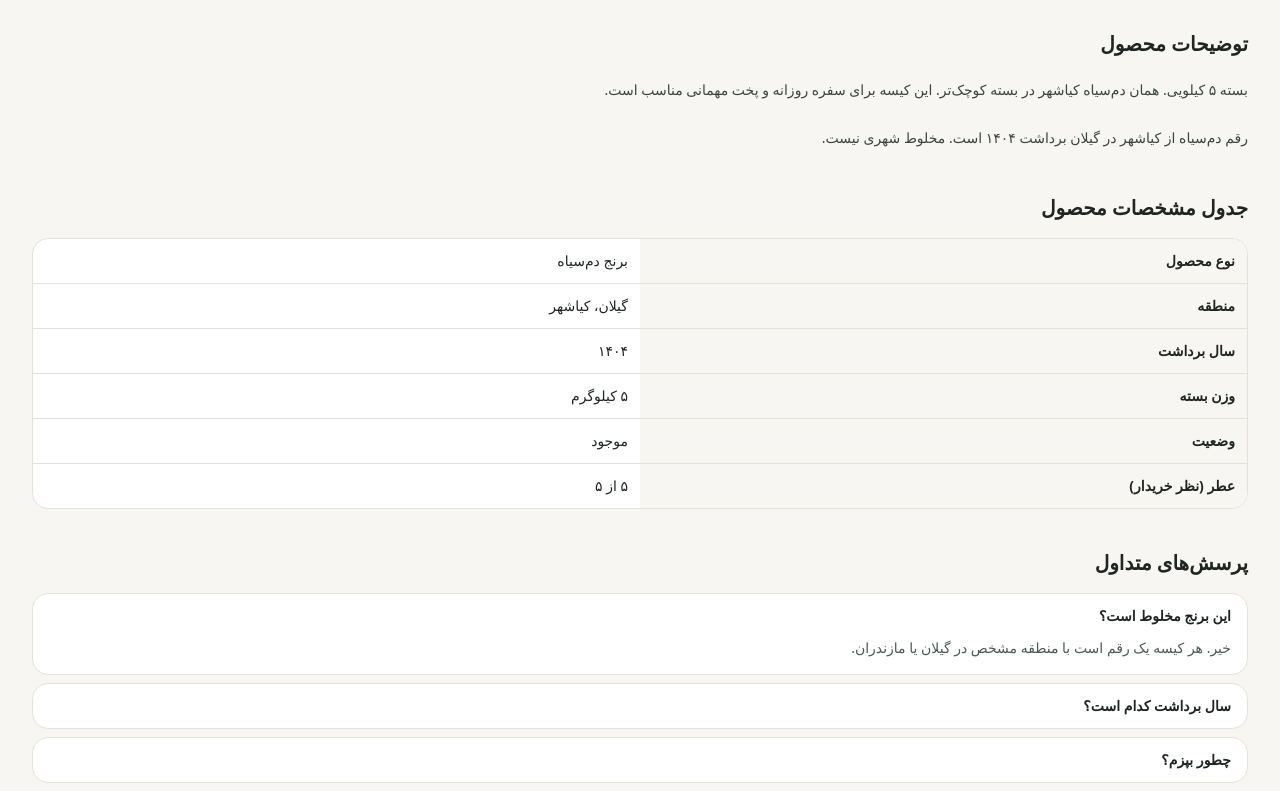
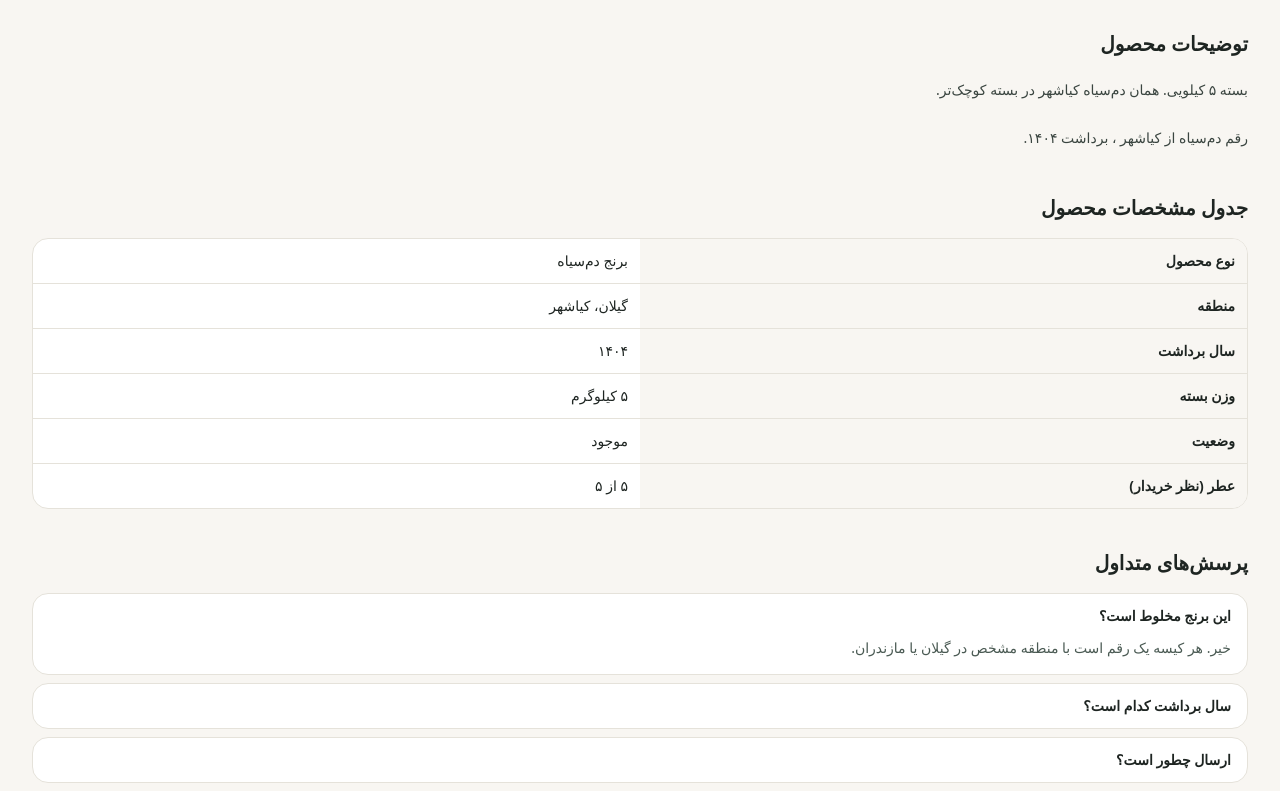
Before and after one commit to mohammad067/-, a Next.js app: page /products/domsiah-gilan-aromatic in a window 1280 px wide. Shown: the part 800-1591 px from the top of the page. Built offline with nearby package versions, Linux system fonts and the light colour scheme; a small style sheet from the web is missing.

Commit message:
fix(pdp): switch weight variant in place without navigation

```diff
--- a/src/features/product-catalog/components/ProductDetailContent.tsx
+++ b/src/features/product-catalog/components/ProductDetailContent.tsx
@@ -19,7 +19,7 @@ const EXTRA_SHOTS = [
 const FAQS = [
   { q: "این برنج مخلوط است؟", a: "خیر. هر کیسه یک رقم است با منطقه مشخص در گیلان یا مازندران." },
   { q: "سال برداشت کدام است؟", a: "برداشت ۱۴۰۴ روی کیسه نوشته شده." },
-  { q: "چطور بپزم؟", a: "کرایه بر اساس وزن کل سبد و استان گیرنده حساب می‌شود." },
+  { q: "ارسال چطور است؟", a: "کرایه بر اساس وزن کل سبد و استان گیرنده حساب می‌شود." },
   { q: "اگر از پخت راضی نبودم چی؟", a: "پیگیری می‌کنیم. ادعای آزمایشگاه یا ارگانیک نداریم." },
 ];
 
@@ -29,15 +29,23 @@ export const ProductDetailContent: React.FC<{ product: Product }> = ({ product }
   const [qty, setQty] = useState(1);
   const [shot, setShot] = useState(0);
   const [openFaq, setOpenFaq] = useState<number | null>(0);
+  const [activeId, setActiveId] = useState(product.id);
 
   const weights = useMemo(
     () => MOCK_PRODUCTS.filter((p) => p.variety === product.variety && p.region === product.region),
     [product]
   );
-  const active = weights.find((p) => p.id === product.id) || product;
+  const active = weights.find((p) => p.id === activeId) || product;
   const gallery = [active.imageUrl, ...EXTRA_SHOTS.filter((url) => url !== active.imageUrl)];
   const price = active.discountPercent ? active.price * (1 - active.discountPercent / 100) : active.price;
-  const related = MOCK_PRODUCTS.filter((p) => p.id !== active.id && p.province === active.province).slice(0, 4);
+  const related = MOCK_PRODUCTS.filter((p) => p.id !== product.id && p.variety !== product.variety && p.province === product.province).slice(0, 4);
+
+  const selectWeight = (id: string) => {
+    setActiveId(id);
+    setAdded(false);
+    setQty(1);
+    setShot(0);
+  };
 
   return (
     <div className="max-w-7xl mx-auto w-full px-4 md:px-8 py-8 text-right">
@@ -46,9 +54,9 @@ export const ProductDetailContent: React.FC<{ product: Product }> = ({ product }
         <span>/</span>
         <Link href="/products" className="hover:text-primary">فروشگاه</Link>
         <span>/</span>
-        <Link href={`/products?variety=${encodeURIComponent(active.variety)}`} className="hover:text-primary">{active.variety}</Link>
+        <Link href={`/products?variety=${encodeURIComponent(product.variety)}`} className="hover:text-primary">{product.variety}</Link>
         <span>/</span>
-        <span className="text-foreground">{active.name}</span>
+        <span className="text-foreground">{product.name}</span>
       </nav>
 
       <div className="grid grid-cols-1 lg:grid-cols-2 gap-10 items-start">
@@ -83,15 +91,18 @@ export const ProductDetailContent: React.FC<{ product: Product }> = ({ product }
 
           <div>
             <p className="text-xs font-semibold mb-2">وزن / بسته‌بندی</p>
-            <div className="flex gap-2 flex-wrap">
+            <div className="flex gap-2 flex-wrap" role="listbox" aria-label="انتخاب وزن">
               {(weights.length > 1 ? weights : [active]).map((w) => (
-                <Link
+                <button
                   key={w.id}
-                  href={`/products/${w.slug}`}
+                  type="button"
+                  role="option"
+                  aria-selected={w.id === active.id}
+                  onClick={() => selectWeight(w.id)}
                   className={`text-sm rounded-full border px-4 py-2 ${w.id === active.id ? "bg-primary text-white border-primary" : "bg-white border-[#E5E2DA]"}`}
                 >
                   {w.weight}
-                </Link>
+                </button>
               ))}
             </div>
           </div>
@@ -134,8 +145,8 @@ export const ProductDetailContent: React.FC<{ product: Product }> = ({ product }
 
       <section className="mt-14 space-y-4 text-sm leading-8 text-[#3A4540]">
         <h2 className="text-xl font-bold text-foreground">توضیحات محصول</h2>
-        <p>{active.description} {active.summary} این کیسه برای سفره روزانه و پخت مهمانی مناسب است.</p>
-        <p>رقم {active.variety} از {active.region} در {active.province} برداشت {active.harvestYear} است. مخلوط شهری نیست.</p>
+        <p>{active.description} {active.summary}</p>
+        <p>رقم {active.variety} از {active.region} ، برداشت {active.harvestYear}.</p>
       </section>
 
       <section className="mt-10">
@@ -161,12 +172,7 @@ export const ProductDetailContent: React.FC<{ product: Product }> = ({ product }
         <h2 className="text-xl font-bold mb-4">پرسش‌های متداول</h2>
         <div className="space-y-2">
           {FAQS.map((item, i) => (
-            <button
-              key={item.q}
-              type="button"
-              onClick={() => setOpenFaq(openFaq === i ? null : i)}
-              className="w-full text-right bg-white border border-[#E5E2DA] rounded-2xl px-4 py-3"
-            >
+            <button key={item.q} type="button" onClick={() => setOpenFaq(openFaq === i ? null : i)} className="w-full text-right bg-white border border-[#E5E2DA] rounded-2xl px-4 py-3">
               <p className="font-semibold text-sm">{item.q}</p>
               {openFaq === i && <p className="text-sm text-muted-foreground mt-2 leading-7">{item.a}</p>}
             </button>
```
